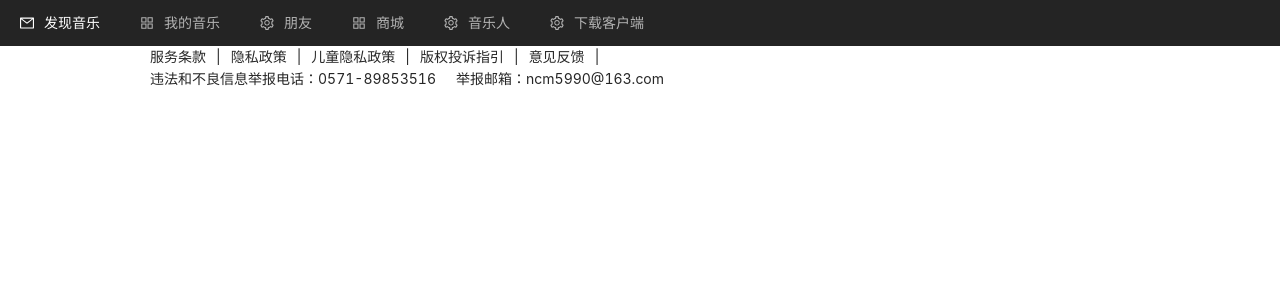
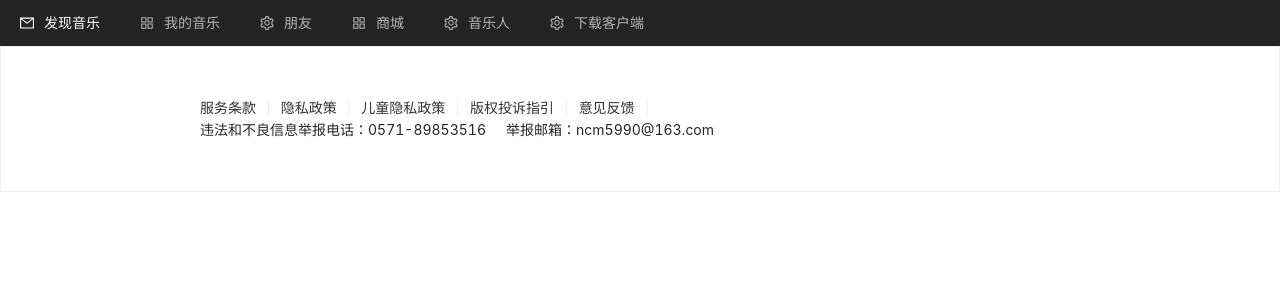
Before and after one commit to EverChan6/react-music163, a React (Create React App) app: page /toplist in a window 1280 px wide. Shown: the top 300 px of the page. Built offline with nearby package versions, Linux system fonts and the light colour scheme.

Commit message:
feat:完善footer

```diff
--- a/src/assets/css/footer.scss
+++ b/src/assets/css/footer.scss
@@ -1,9 +1,15 @@
+.footer-container {
+  width: 100%;
+  border: 1px solid #eee;
+}
+
 .footer {
   display: flex;
   justify-content: space-between;
   align-items: center;
   width: 980px;
   margin: 0 auto;
+  padding: 50px;
 }
 
 .footer-left {
@@ -12,15 +18,21 @@
     &:first-child {
       display: flex;
       align-items: center;
-      div {
+      a {
+        color: #333;
         &:hover {
           text-decoration: underline;
         }
         &::after {
           content: '|';
           margin: 0 10px;
+          color: #eee;
         }
       }
     }
   }
 }
+
+.textarea {
+  margin-bottom: 10px;
+}
--- a/src/layouts/Footer.js
+++ b/src/layouts/Footer.js
@@ -1,16 +1,34 @@
-import React from 'react'
+import React, { useState } from 'react'
+import { Modal, Input } from 'antd'
 import '../assets/css/footer.scss'
 
+const { TextArea } = Input
+
 const Footer = () => {
+  const [isModalVisible, setIsModalVisible] = useState(false)
+
+  const showModal = () => {
+    setIsModalVisible(true)
+  }
+
+  const handleOk = () => {
+    setIsModalVisible(false)
+  }
+
+  const handleCancel = () => {
+    setIsModalVisible(false)
+  }
+
   return (
+    <div className='footer-container'>
       <div className='footer'>
         <div className='footer-left'>
           <div className='footer-left__row'>
-          <div>服务条款</div>
-          <div>隐私政策</div>
-          <div>儿童隐私政策</div>
-          <div>版权投诉指引</div>
-          <div>意见反馈</div>
+            <a href='https://st.music.163.com/official-terms/service' target='_brank'>服务条款</a>
+            <a href='https://st.music.163.com/official-terms/privacy' target='_brank'>隐私政策</a>
+            <a href='https://st.music.163.com/official-terms/children' target='_brank'>儿童隐私政策</a>
+            <a href='https://music.163.com/st/staticdeal/complaints.html' target='_brank'>版权投诉指引</a>
+            <a href='javascript:void(0);' onClick={showModal} >意见反馈</a>
           </div>
           <div>
             <span style={{ marginRight: '20px' }}>违法和不良信息举报电话：0571-89853516</span>
@@ -21,6 +39,12 @@ const Footer = () => {
 
         </div>
       </div>
+      <Modal title="意见反馈" visible={isModalVisible} okText='发送意见' cancelText='取消' onOk={handleOk} onCancel={handleCancel}>
+        <p>任何产品中的问题，欢迎反馈给我们</p>
+        <TextArea rows={4} placeholder='请输入反馈内容' allowClear={true} className='textarea' />
+        <TextArea rows={4} placeholder='请留下联系方式（电话、QQ、邮箱）' allowClear={true}/>
+      </Modal>
+    </div>
   )
 }
 
--- a/src/pages/Discover.js
+++ b/src/pages/Discover.js
@@ -44,19 +44,11 @@ const HotRecommend = () => {
   let history = useHistory()
 
   const [tags, setTags] = useState([])
+  const [recommend, setRecommend] = useState([])
   useEffect(() => {
     const fetchData = async () => {
       const { tags } = await getHotRecommend()
       setTags(tags)
-    }
-
-    fetchData()
-  }, [])
-
-
-  const [recommend, setRecommend] = useState([])
-  useEffect(() => {
-    const fetchData = async () => {
       const { result } = await getRecommend({ limit })
       setRecommend(result)
     }
@@ -120,10 +112,10 @@ const HotRecommend = () => {
 
 // 新碟上架
 const NewAlbum = () => {
-  const [album, setAlbum] = useState([])
   const carouselRef = useRef(null)
   let history = useHistory()
 
+  const [album, setAlbum] = useState([])
   useEffect(() => {
     const fetchData = async () => {
       const { albums } = await getNewestAlbum()
--- a/src/pages/Toplist.js
+++ b/src/pages/Toplist.js
@@ -3,7 +3,7 @@ import { useLocation } from "react-router-dom"
 import { Table, Button, Pagination } from 'antd'
 import { PlayCircleOutlined, DownloadOutlined, FolderAddOutlined, MessageOutlined, ShareAltOutlined, SmileOutlined, TrademarkOutlined, LikeOutlined } from "@ant-design/icons"
 import '../assets/css/toplist.scss'
-import { getSummary, getDetail, getComment, getHotComment, getCommentNew } from "../api/toplist"
+import { getSummary, getDetail, getCommentNew } from "../api/toplist"
 
 // !!一定是在组件外部创建，不能在任何一个组件内部创建
 const IdContext = React.createContext({})
@@ -55,14 +55,12 @@ const RankItem = (props) => {
 
 const ToplistRight = () => {
   const { listId } = useContext(IdContext)
-  const [playlist, setPlaylist] = useState([])
-  const [tracks, setTracks] = useState([])
+  const [playlist, setPlaylist] = useState({})
 
   useEffect(() => {
     const fetchData = async () => {
       const { playlist } = await getDetail({ id: listId })
       setPlaylist(playlist)
-      setTracks(playlist.tracks)
     }
 
     fetchData()
@@ -134,7 +132,7 @@ const ToplistRight = () => {
           </div>
         </div>
         {/* 默认key字段名为'key'，如果不是，则要设置rowKey指明字段名 */}
-        <Table dataSource={tracks} columns={columns} rowKey='id'/>
+        <Table dataSource={playlist?.tracks} columns={columns} rowKey='id'/>
       </div>
     </div>
   )
@@ -212,7 +210,7 @@ const CommentList = () => {
   )
 }
 
-const CommentItem = (props) => {
+const CommentItem = React.memo((props) => {
   return (
     <div>
       {
@@ -255,7 +253,7 @@ const CommentItem = (props) => {
       </ul>
     </div>
   )
-}
+})
 
 
 function Toplist() {
@@ -265,7 +263,9 @@ function Toplist() {
     let s = item.split('=')
     obj[s[0]] = s[1]
   })
-
+  if(!obj.hasOwnProperty('id')) {
+    obj.id = '19723756' // TODO: 等后面上状态管理库的时候把这个全局的状态赋值给它，目前通过nav menu打开排行榜的时候会拿不到id Ever@2021/01/11
+  }
   const [listId, setListId] = useState(obj.id)
 
   return (
```
Lines whose indentation alone changed are shown as unchanged.
